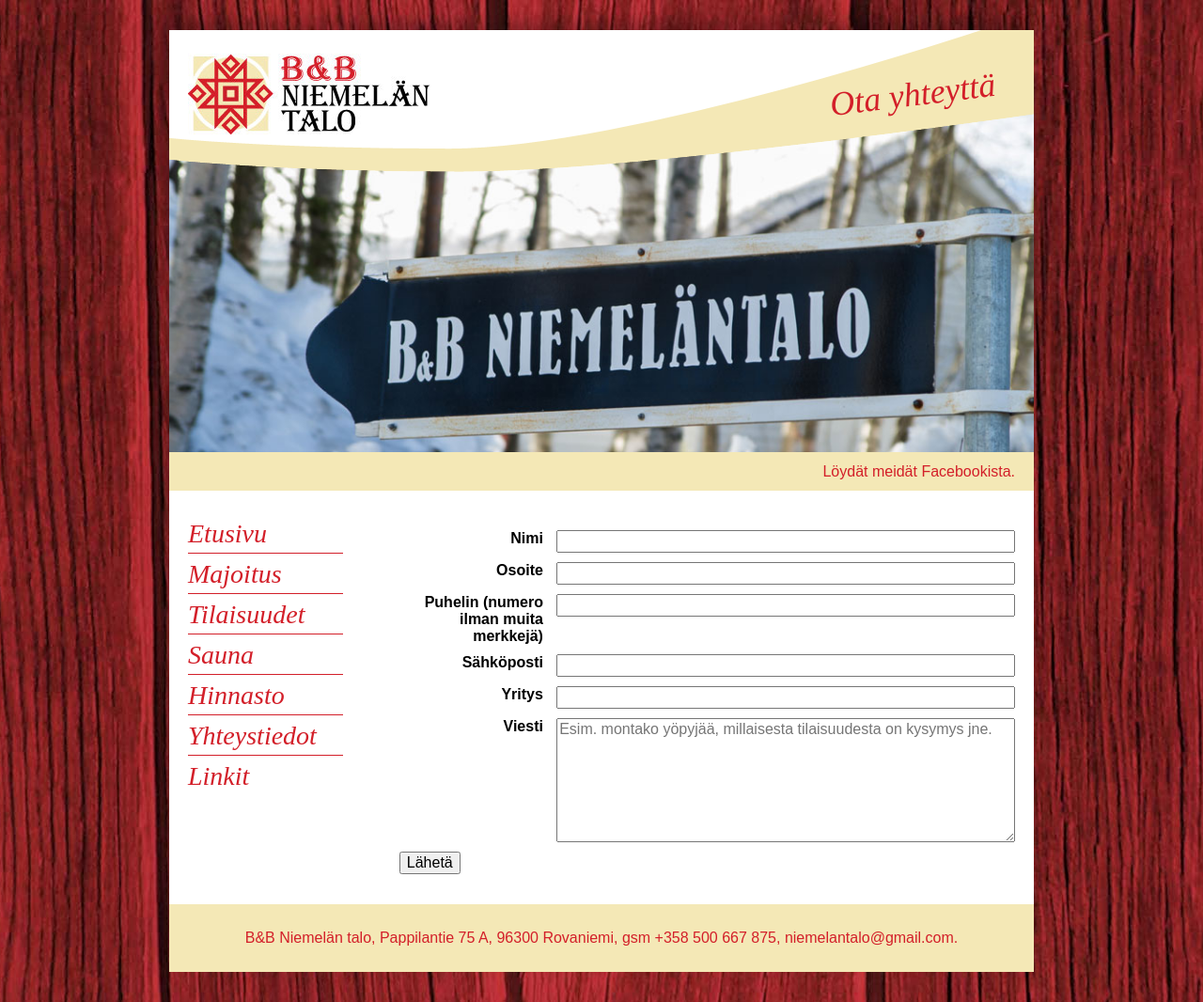
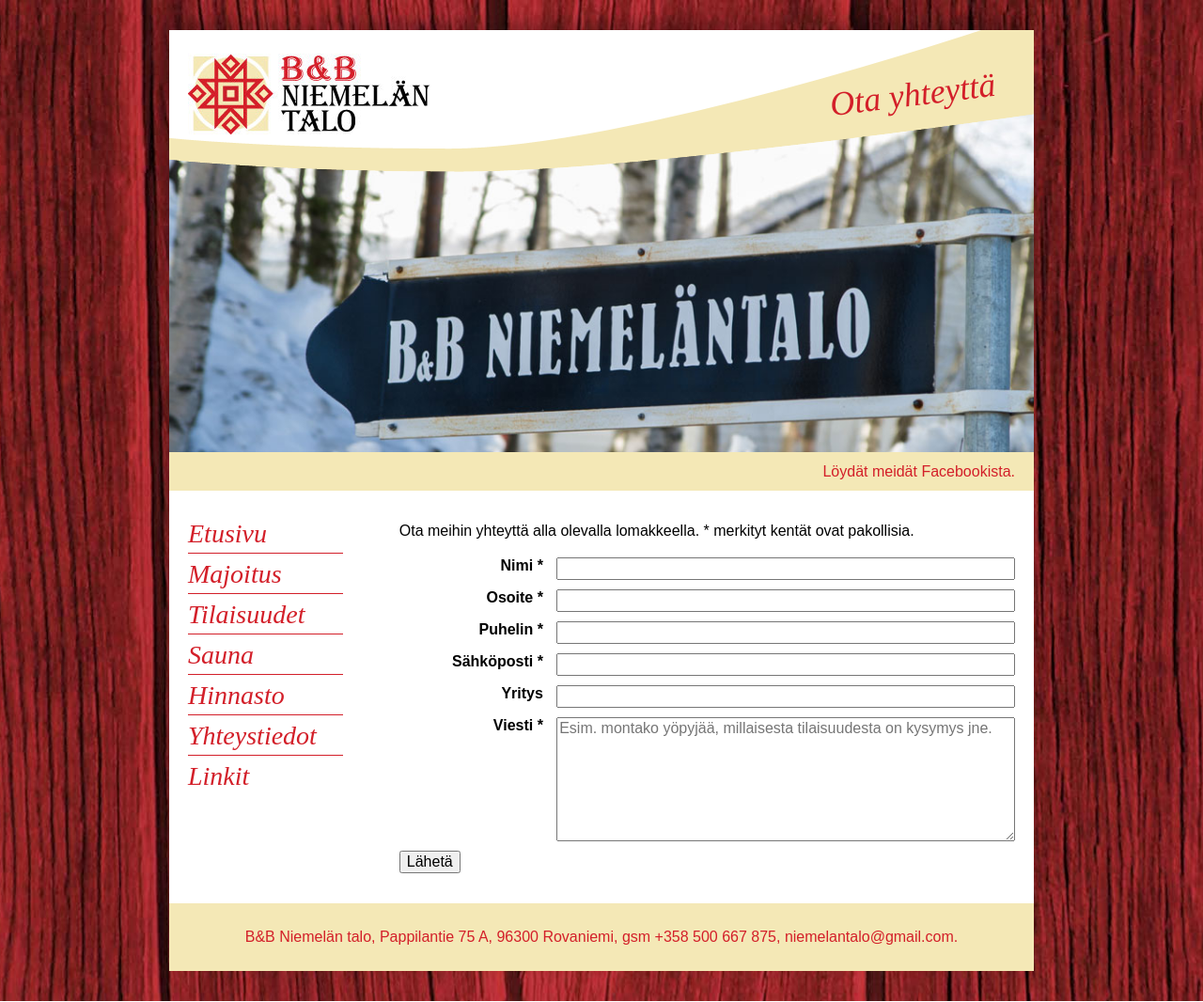
Before and after one commit to jyrkij/www.niemelantalo.fi, a Jekyll site: the page built from ota-yhteyttä.html, in a window 1280 px wide. Shown: the whole page at 94% size. Built offline with Jekyll 4.4.1, drawn with Linux system fonts in a browser that asks for light colours; comment, search, counter and statistics services are not loaded.

Commit message:
Update ota yhteyttä

```diff
--- a/ota-yhteyttä.html
+++ b/ota-yhteyttä.html
@@ -4,29 +4,31 @@
 permalink: "ota-yhteyttä.html"
 ---
 
-<form action="http://localhost:8080/forms/519508c3ee6da146a100000c" method="post" class="form">
+<p>Ota meihin yhteyttä alla olevalla lomakkeella. * merkityt kentät ovat pakollisia.</p>
+
+<form action="http://formail.pw/forms/519508c3ee6da146a100000c" method="post" class="form">
     <input type="hidden" name="nonetheless" value="">
 
     <label>
-        <b>Nimi</b>
+        <b>Nimi *</b>
         <input type="text" name="name" value="">
 
     </label>
 
     <label>
-        <b>Osoite</b>
+        <b>Osoite *</b>
         <input type="text" name="address" value="">
 
     </label>
 
     <label>
-        <b>Puhelin (numero ilman muita merkkejä)</b>
+        <b>Puhelin *</b>
         <input type="phone" name="phone" value="">
 
     </label>
 
     <label>
-        <b>Sähköposti</b>
+        <b>Sähköposti *</b>
         <input type="email" name="email" value="">
 
     </label>
@@ -38,7 +40,7 @@
     </label>
 
     <label>
-        <b>Viesti</b>
+        <b>Viesti *</b>
         <textarea name="message" cols="55" rows="7" placeholder="Esim. montako yöpyjää, millaisesta tilaisuudesta on kysymys jne."></textarea>
 
     </label>
```
